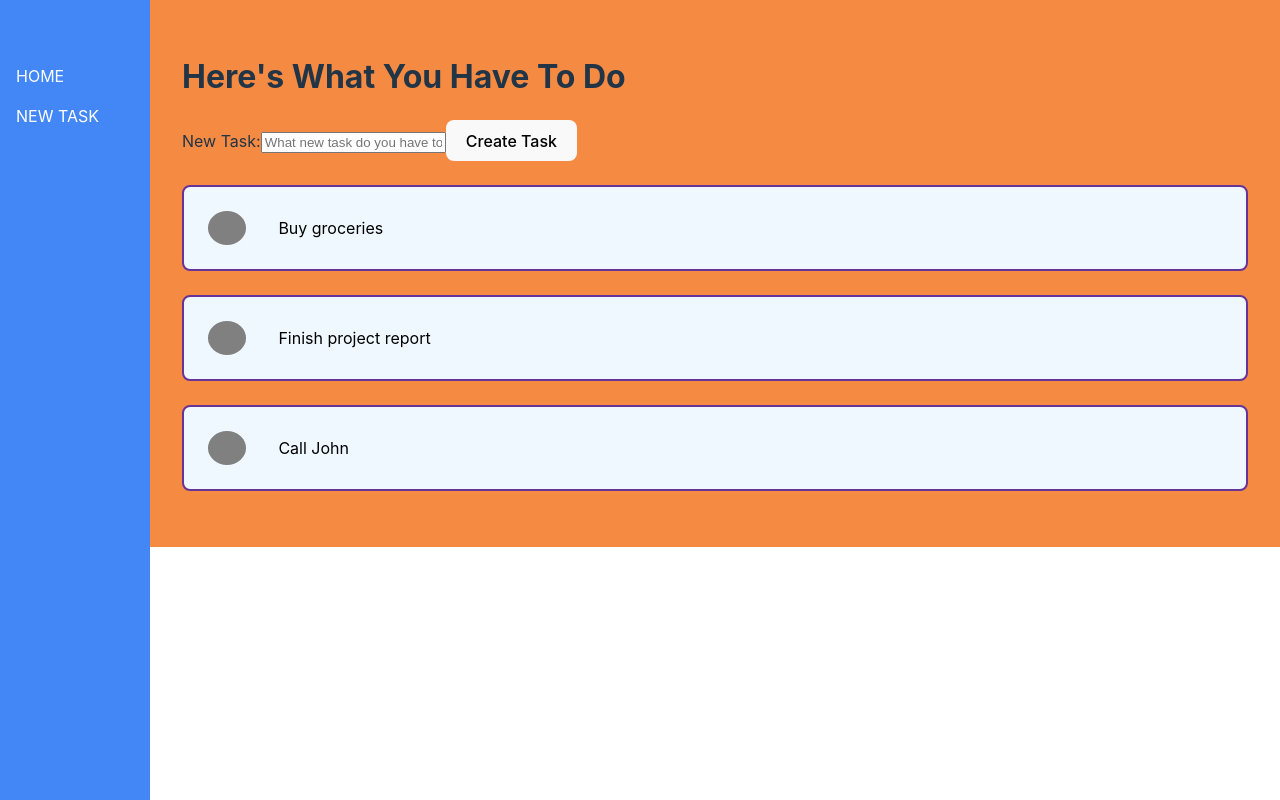
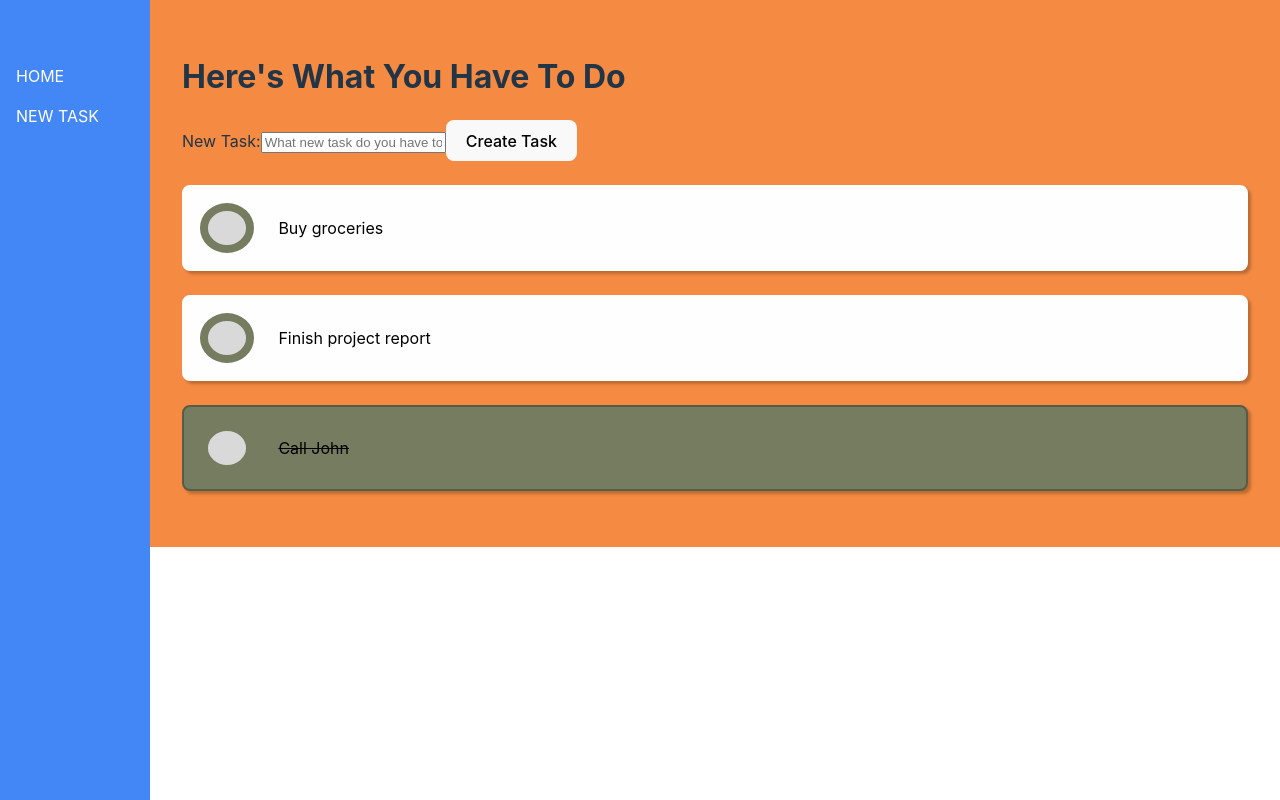
Before and after one commit to BronwenM/task-manager, a React (Vite) app in the folder frontend/: page / in a window 1280 px wide. Built offline with nearby package versions, Linux system fonts and the light colour scheme.

Commit message:
Added styling to TaskItem to represent completed task

```diff
--- a/frontend/src/features/tasks/NewTaskForm.jsx
+++ b/frontend/src/features/tasks/NewTaskForm.jsx
@@ -1,6 +1,21 @@
 import React from 'react'
+import { useDispatch } from 'react-redux'
+import { taskCreated } from './tasksSlice';
 
 const NewTaskForm = () => {
+  const dispatch = useDispatch();
+
+  const handleSubmit = (e) => {
+    e.preventDefault()
+
+    const taskData = e.currentTarget
+    const title = taskData.taskTitle.value
+
+    if(title) {
+      dispatch(taskCreated({title, description: '', due_date: '', is_completed: ''}))
+    }
+  }
+
   return (
     <section>
       <form>
--- a/frontend/src/features/tasks/TaskList.jsx
+++ b/frontend/src/features/tasks/TaskList.jsx
@@ -1,48 +1,91 @@
 import styled from "styled-components";
 import {useDispatch, useSelector} from "react-redux"
 import { selectAllTasks, taskUpdated } from "./tasksSlice";
+import { useState } from "react";
 
 const TaskContainer = styled.div`
   width: 100%;
-  background-color: aliceblue;
   padding: 1rem;
   margin: 1.5rem 0;
   color: black;
-  border: 2px solid rebeccapurple;
   border-radius: 8px;
   display: flex;
   justify-content: flex-start;
   align-items: center;
+  transition: all 0.25s;
+  box-shadow: #0000003b 3px 3px 3px;
+
+  border: 2px solid ${props => props.$completed ? "rgb(86, 93, 70)":  "#fff"};
+  background-color: ${props => props.$completed ? "#757c60":  "#fefefe"};
+  text-decoration: ${props => props.$completed ? "line-through":  "none"};
 `;
 
+const TaskTitle = styled.span`
+  cursor: pointer;
+  user-select: none;
+`
+
 const TaskCompleteButton = styled.button`
-  background-color: grey;
-  border: 8px solid aliceblue;
+  background-color: #d9d9d9;
   border-radius: 50%;
   width: 50px;
   height: 50px;
   margin-right: 1.5rem;
-`;
+  &:focus {outline: none;}
+
+  border: 8px solid #757c60;
+
+  &:hover {
+    border: 8px solid rgb(159, 169, 130);
+  }
+  `;
 
 
+const TaskDetails = styled(TaskContainer)`
+  background-color: #fefefe;
+  border: none;
+  box-shadow: none;
+  display: flex;
+  flex-direction: column;
+  align-items: flex-start;
+  padding: 2rem;
+
+  h3, h5 {
+    margin: 0;
+  }
+
+  h3 {
+    font-weight: bold;
+  }
+`
+
 const TaskItem = (props) => {
-  const {title, due_date, is_completed} = props.task;
-  const dispatch = useDispatch();
+  const {title, description, due_date, is_completed} = props.task
+  const dispatch = useDispatch()
+  const [toggleDetails, setToggleDetails] = useState(false);
 
   const handleComplete = (task) => {
     const { is_completed} = task
 
-    console.log(`Change complete status for ${task.title}!`);
     const inverseComplete = is_completed === "true" ? "false" : "true"
     dispatch(taskUpdated({...task, is_completed: inverseComplete}))
   }
 
+  const handleDetailsToggle = () => {setToggleDetails(prev => !prev)}
+
   return (
     <>
-      <TaskContainer>
-        <TaskCompleteButton onClick={() => handleComplete(props.task)}/>
-        <span>{title}</span>
+      <TaskContainer  $completed={is_completed === "true"}>
+        <TaskCompleteButton $completed={is_completed === "true"} onClick={() => handleComplete(props.task)}/>
+        <TaskTitle onClick={handleDetailsToggle} >{title}</TaskTitle>
       </TaskContainer>
+      {toggleDetails &&
+        <TaskDetails>
+          <h3>Task Details</h3>
+          <h5><em>{is_completed === "true" ? "Completed": "Incomplete"}</em></h5>
+          <p>{description}</p>
+        </TaskDetails>
+      }
     </>
   )
 }
```
